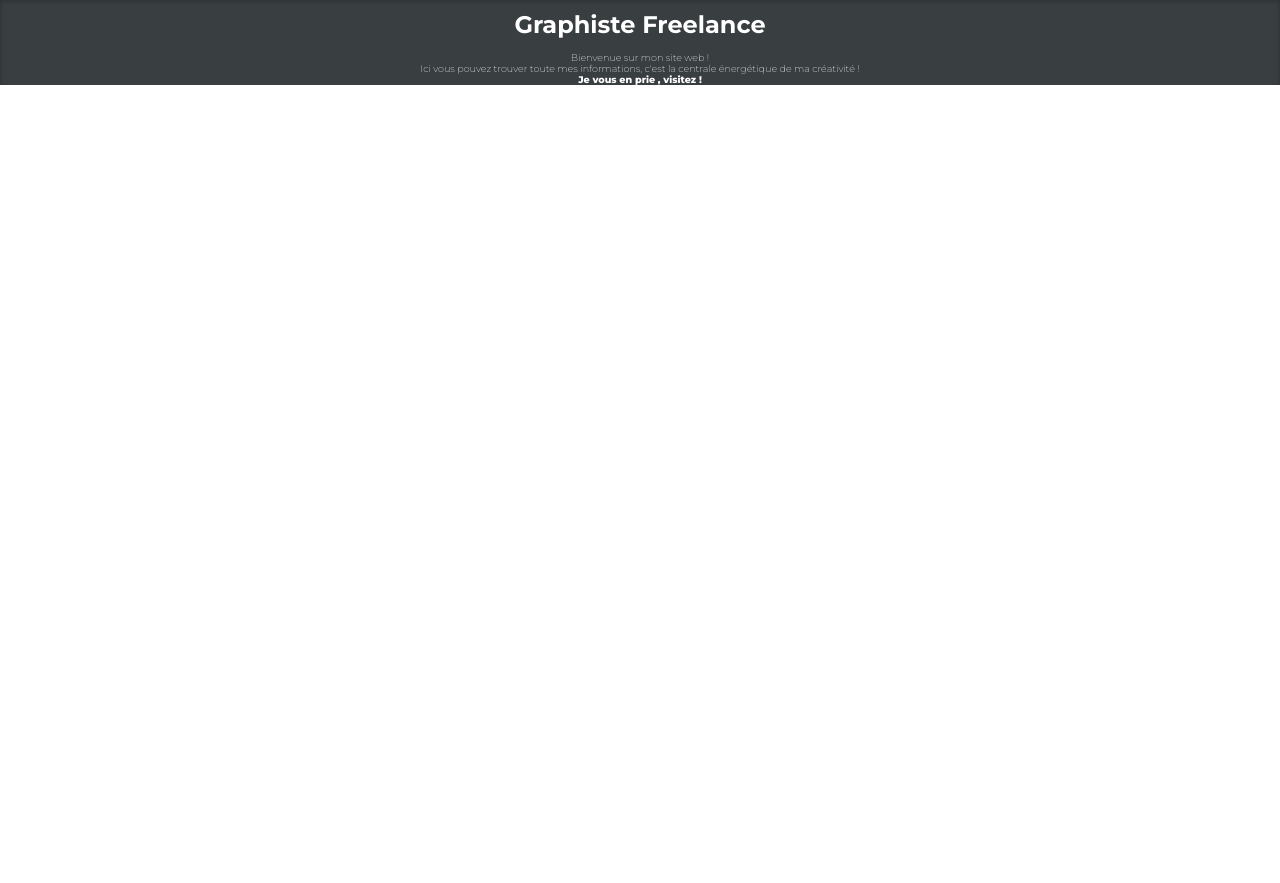
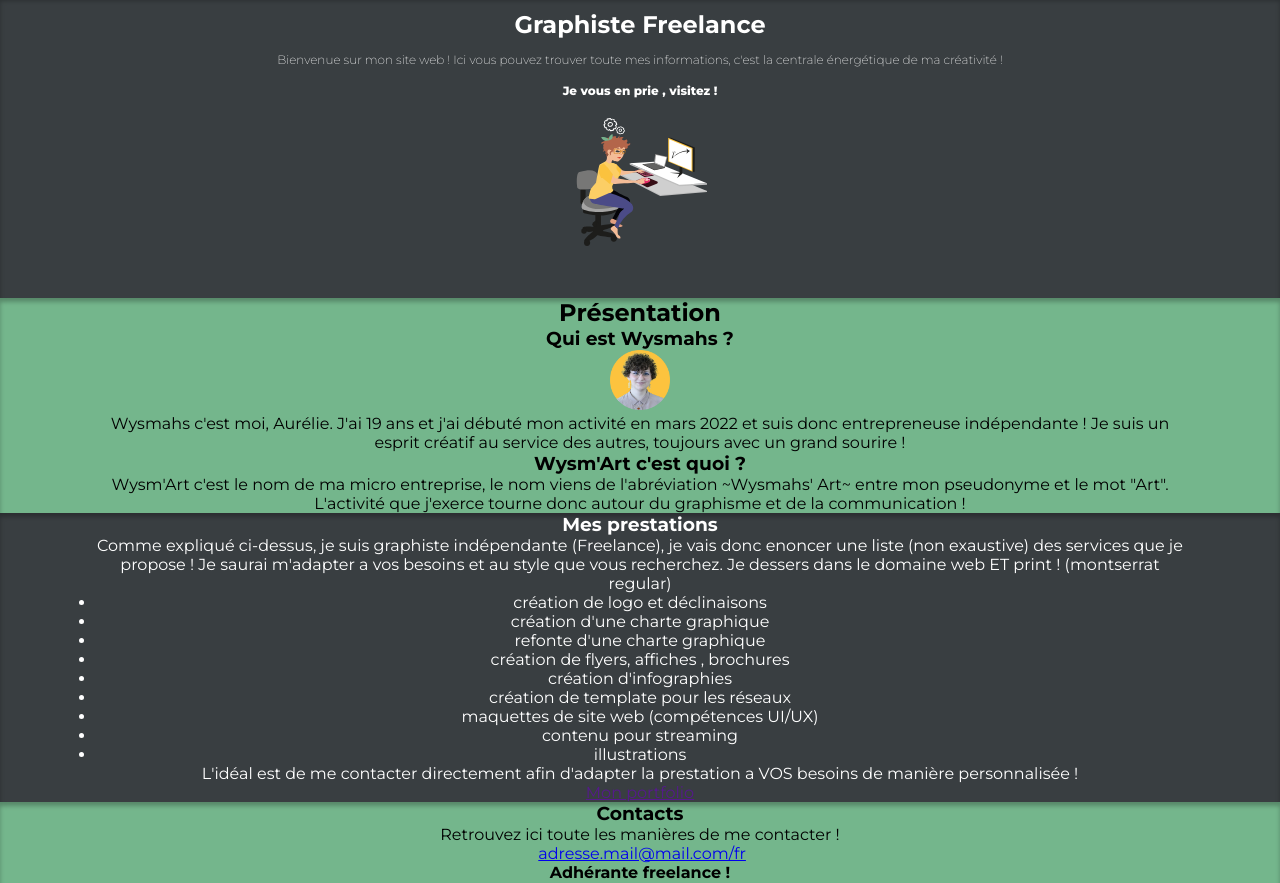
Before and after one commit to VaporCorp/wysmahs-art-portfolio, a plain HTML site: page index.html in a window 1280 px wide. Shown: the part 51-934 px from the top of the page. Before the commit the page ends 800 px from the top, so only its background shows below. Drawn offline with Linux system fonts and the light colour scheme; a web font is replaced by a local one.

Commit message:
Update [WIP]

```diff
--- a/assets/css/style.css
+++ b/assets/css/style.css
@@ -15,23 +15,44 @@ header {
 
 main {
   margin: 0 auto;
-  text-align: center;
-  z-index: 0; }
+  text-align: center; }
+
+article {
+  box-shadow: inset 0 4px 4px rgba(0, 0, 0, 0.25); }
+  article:nth-of-type(2n+1) {
+    color: #FFFFFF;
+    background-color: #393E41; }
+  article:not(:nth-of-type(2n+1)) {
+    background-color: #74B68C; }
+  article div {
+    margin: 0 auto;
+    width: 85%; }
 
 .premier-bloc {
-  box-shadow: inset 0 4px 4px rgba(0, 0, 0, 0.25);
-  color: #FFFFFF;
-  background-color: #393E41;
   font-weight: 800; }
+  .premier-bloc .blob {
+    display: none; }
   .premier-bloc img {
-    display: none; }
+    height: 8rem;
+    transform: translateY(-3rem); }
   .premier-bloc h1 {
     padding: 0.8rem 0; }
   .premier-bloc p {
     margin: 0 auto;
-    width: 40%;
-    font-size: 0.6rem; }
+    font-size: 0.75rem; }
     .premier-bloc p:first-of-type {
       font-weight: 200; }
+    .premier-bloc p:last-of-type {
+      padding: 1rem 0 4.25rem 0; }
+
+.second-block--first-part img {
+  width: 3.75rem; }
+
+footer {
+  background-color: #393E41;
+  box-shadow: inset 0 4px 4px rgba(0, 0, 0, 0.25); }
+  footer div {
+    margin: 0 auto;
+    width: 85%; }
 
 /*# sourceMappingURL=style.css.map */
--- a/index.html
+++ b/index.html
@@ -17,21 +17,108 @@
 </header>
 <main>
     <article class="premier-bloc">
-        <img src="assets/svg/bloc-1.svg" alt="bloc servant de fond gris">
-        <h1>Graphiste Freelance</h1>
-        <p>Bienvenue sur mon site web !<br>
-            Ici vous pouvez trouver toute mes informations, c'est la centrale énergétique de ma créativité !</p>
-        <p>Je vous en prie , visitez !</p>
+        <div>
+            <img class="blob" src="assets/svg/bloc-1.svg" alt="bloc servant de fond gris">
+            <h1>Graphiste Freelance</h1>
+            <p>Bienvenue sur mon site web ! Ici vous pouvez trouver toute mes informations, c'est la centrale énergétique de
+                ma créativité !</p>
+            <p>Je vous en prie , visitez !</p>
+            <img src="assets/svg/illustration-bloc-1.svg" alt="">
+        </div>
     </article>
-    <article class="second_block">
-
+    <article class="second-block">
+        <div>
+            <h2>Présentation</h2>
+            <section class="second-block--first-part">
+                <h3>Qui est Wysmahs ?</h3>
+                <img src="assets/img/photo_wysmahs.png" alt="Photo portrait de Wysmahs">
+                <p>Wysmahs c'est moi, Aurélie. J'ai 19 ans et j'ai débuté mon activité en mars 2022 et suis donc
+                    entrepreneuse indépendante ! Je suis un esprit créatif au service des autres, toujours avec un grand
+                    sourire !</p>
+            </section>
+            <section class="second-block--second-part">
+                <h3><span class="Wysmart-title">Wysm'Art</span> c'est quoi ?</h3>
+                <p>Wysm'Art c'est le nom de ma micro entreprise, le nom viens de l'abréviation ~Wysmahs' Art~ entre mon
+                    pseudonyme et le mot "Art". L'activité que j'exerce tourne donc autour du graphisme et de la
+                    communication !</p>
+            </section>
+        </div>
     </article>
-    <article class="third_block">
-
+    <article class="third-block">
+        <div>
+            <h3>Mes prestations</h3>
+            <p>Comme expliqué ci-dessus, je suis graphiste indépendante (Freelance), je vais donc enoncer une liste (non
+                exaustive) des services que je propose ! Je saurai m'adapter a vos besoins et au style que vous recherchez.
+                Je dessers dans le domaine web ET print ! (montserrat regular)
+            </p>
+            <ul>
+                <li>création de logo et déclinaisons</li>
+                <li>création d'une charte graphique</li>
+                <li>refonte d'une charte graphique</li>
+                <li>création de flyers, affiches , brochures</li>
+                <li>création d'infographies</li>
+                <li>création de template pour les réseaux</li>
+                <li>maquettes de site web (compétences UI/UX)</li>
+                <li>contenu pour streaming</li>
+                <li>illustrations</li>
+            </ul>
+            <p>L'idéal est de me contacter directement afin d'adapter la prestation a VOS besoins de manière personnalisée !
+            </p>
+            <a href="" target="_blank" referrerpolicy="no-referrer">Mon portfolio</a>
+        </div>
     </article>
-    <article class="fourth_block">
-
+    <article class="fourth-block">
+        <div>
+            <h3>Contacts</h3>
+            <p>Retrouvez ici toute les manières de me contacter !</p>
+            <img src="" alt="">
+            <a href="mailto:">adresse.mail@mail.com/fr</a>
+            <h4>Adhérante freelance !</h4>
+            <p>Je fait partie d'un réseau de freelance ! clique en dessous pour en voir checker le site de Wexample !</p>
+            <a>Visiter Wexample.com !</a>
+            <div>
+                <h4>Tout mes liens !</h4>
+                <img src="assets/svg/code-qr.svg" alt="QR Code pour accéder au linktr.ee de Wysmahs">
+            </div>
+        </div>
     </article>
 </main>
+<footer>
+    <div>
+        <div class="footer--social-medias">
+            <a>
+                <img src="assets/svg/button-reseaux.svg" alt="Fond orangé du bouton de réseau social">
+                <img src="" alt="">
+            </a>
+            <a>
+                <img src="assets/svg/button-reseaux.svg" alt="Fond orangé du bouton de réseau social">
+                <img src="" alt="">
+            </a>
+            <a>
+                <img src="assets/svg/button-reseaux.svg" alt="Fond orangé du bouton de réseau social">
+                <img src="" alt="">
+            </a>
+            <a>
+                <img src="assets/svg/button-reseaux.svg" alt="Fond orangé du bouton de réseau social">
+                <img src="" alt="">
+            </a>
+        </div>
+        <div class="footer--partenaires">
+            <h4>Mes partenaires</h4>
+            <a><img src="assets/svg/logo-wexample.svg" alt="Logo WeXample"></a>
+            <div>
+                <p>Site web créé par</p>
+                <a><img src="assets/svg/logo-vapor.svg" alt="Logo VaporCorp"></a>
+            </div>
+        </div>
+        <div>
+            <h4>Informations</h4>
+            <a>Politique de protection des données personnelles</a>
+            <a>Les cookies et la politique de confidentialité</a>
+            <a>CGU & Mentions légales</a>
+        </div>
+        <img src="assets/svg/logo-wysm-art-footer.svg" alt="Logo Wysm'Art blanc">
+    </div>
+</footer>
 </body>
 </html>
```
Also changed, not shown: assets/img/photo_wysmahs.png (added), assets/svg/illustration-bloc-1.svg (renamed from assets/svg/illustration-header.svg).
